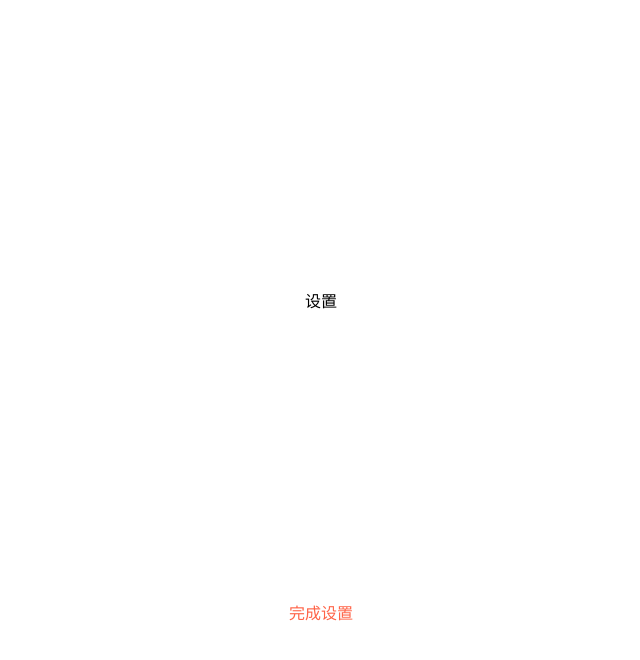
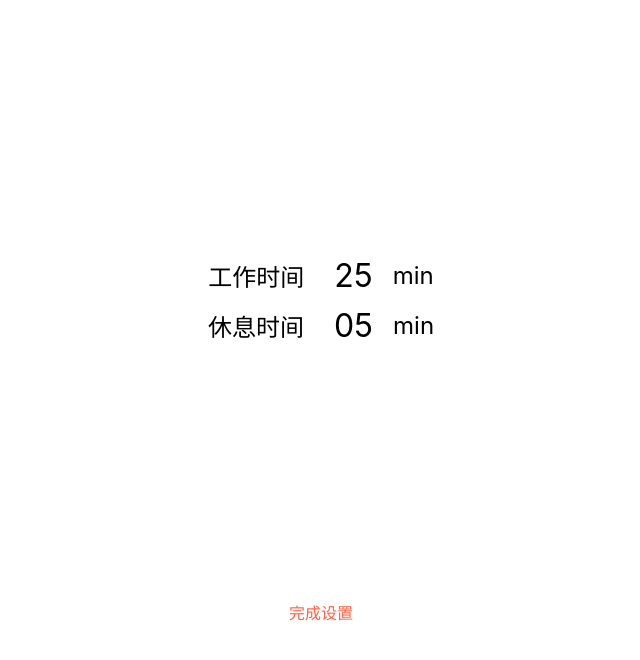
Before and after one commit to xinyuehtx/tomato, a React (Create React App) app in the folder tomato-timer/: page / in a window 1280 px wide. Both pictures are taken after a click on the element "设置时间". Shown: the top 660 px of the page, without its empty margins (319-959 px from the left). Built offline with nearby package versions, Linux system fonts and the light colour scheme.

Commit message:
添加设置值样式

```diff
--- a/tomato-timer/src/Setting/index.js
+++ b/tomato-timer/src/Setting/index.js
@@ -1,10 +1,12 @@
 import React, { useState, useEffect } from 'react';
 import './style.css';
+import TimeSetter from '../TimeSetter/index';
 
 function Setting(props) {
     return (
         <div className="setting-container">
-            设置
+            <TimeSetter initTime={25} title='工作时间' />
+            <TimeSetter initTime={5} title='休息时间' />
         </div>
     );
 }
--- a/tomato-timer/src/Setting/style.css
+++ b/tomato-timer/src/Setting/style.css
@@ -1,6 +1,7 @@
 .setting-container {
   height: 600px;
   display: flex;
+  flex-direction: column;
   align-items: center;
   justify-content: center;
 }
--- a/tomato-timer/src/TimeSetter/index.js
+++ b/tomato-timer/src/TimeSetter/index.js
@@ -1,12 +1,35 @@
-import React, { useState, useEffect } from 'react';
+import React, { useState, useEffect, useReducer } from 'react';
 import './style.css';
 
-function Setting(props) {
+const reducer = (state, action) => {
+    switch (action.type) {
+        case 'addOne': return state + 1;
+        case 'addTen': return state + 10;
+        default: throw new Error('Unexpected action');
+    }
+}
+
+function TimeSetter(props) {
+
+    const { initTime, title, dispatch } = props;
+
+    const [currentTime, currentTimeDispatch] = useReducer(reducer, initTime);
+
+    const high = Math.floor(currentTime / 10);
+    const low = currentTime % 10;
+
     return (
-        <div className="setting-container">
-            设置
+        <div className="timesetter-container">
+            <div className="timersetter-title">{title}</div>
+            <div className="timesetter-number-container">
+                {high}
+            </div>
+            <div className="timesetter-number-container">
+                {low}
+            </div>
+            <div className="timesetter-unit">min</div>
         </div>
     );
 }
 
-export default Setting;
+export default TimeSetter;
--- a/tomato-timer/src/TimeSetter/style.css
+++ b/tomato-timer/src/TimeSetter/style.css
@@ -1,6 +1,21 @@
-.setting-container {
-  height: 600px;
+.timesetter-container {
+  height: 50px;
   display: flex;
   align-items: center;
   justify-content: center;
 }
+
+.timersetter-title {
+  font-size: 1.5em;
+  margin-right: 30px;
+}
+
+.timesetter-number-container{
+  font-size: 2em;
+
+}
+
+.timesetter-unit{
+  font-size: 1.5em;
+  margin-left: 20px;
+}
```
